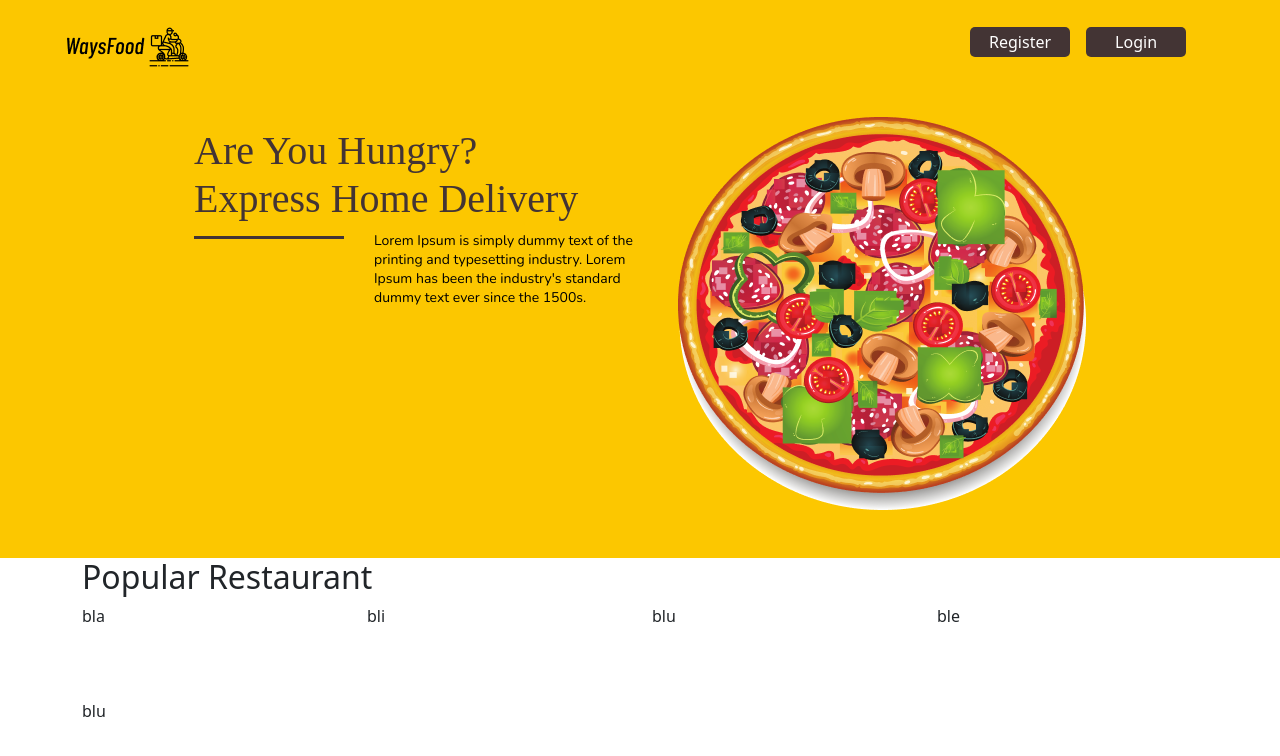
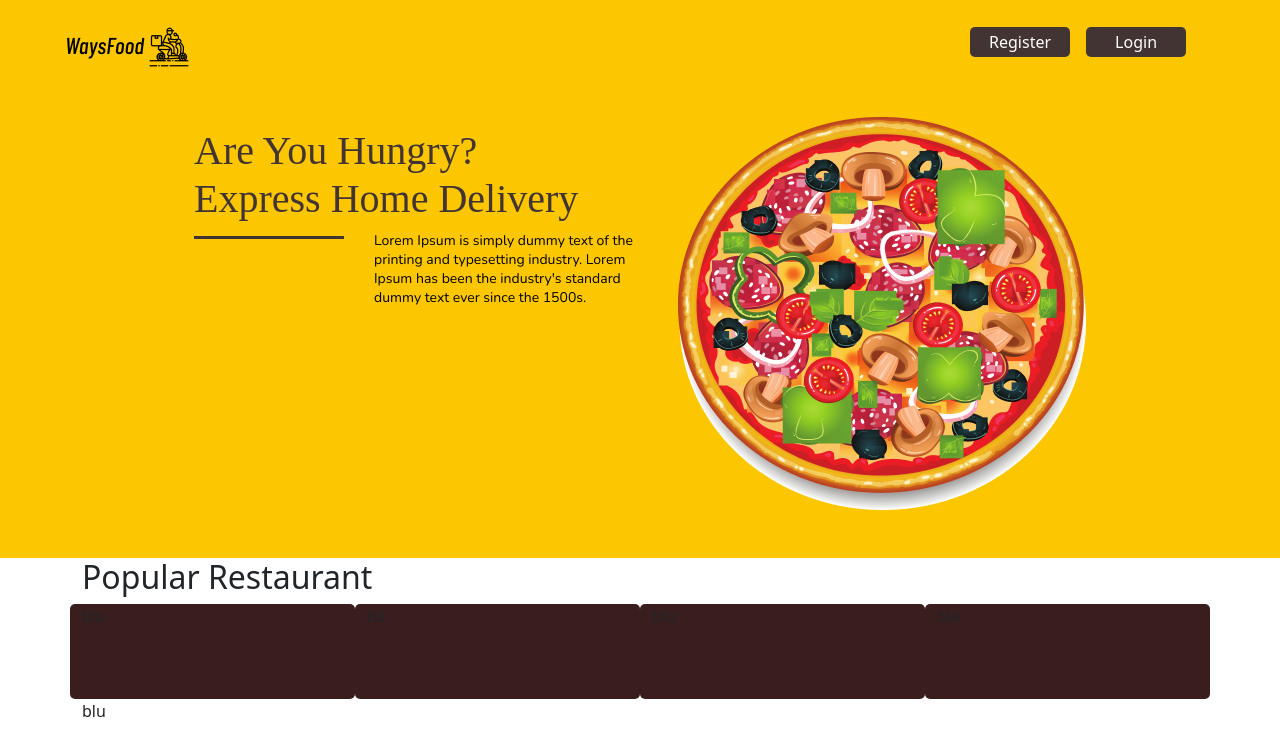
Before and after one commit to rizaruved/waysfood, a React (Create React App) app: page / in a window 1280 px wide. Shown: the top 756 px of the page. Built offline with nearby package versions, Linux system fonts and the light colour scheme; a web font is replaced by a local one.

Commit message:
/ ‘src/App.css’

```diff
--- a/src/App.css
+++ b/src/App.css
@@ -73,6 +73,6 @@
   height: 95px;
   left: 197px;
   top: 689px;
-  background: #FFFFFF;
+  background: #3a1e1e;
   border-radius: 5px;
 }
```
